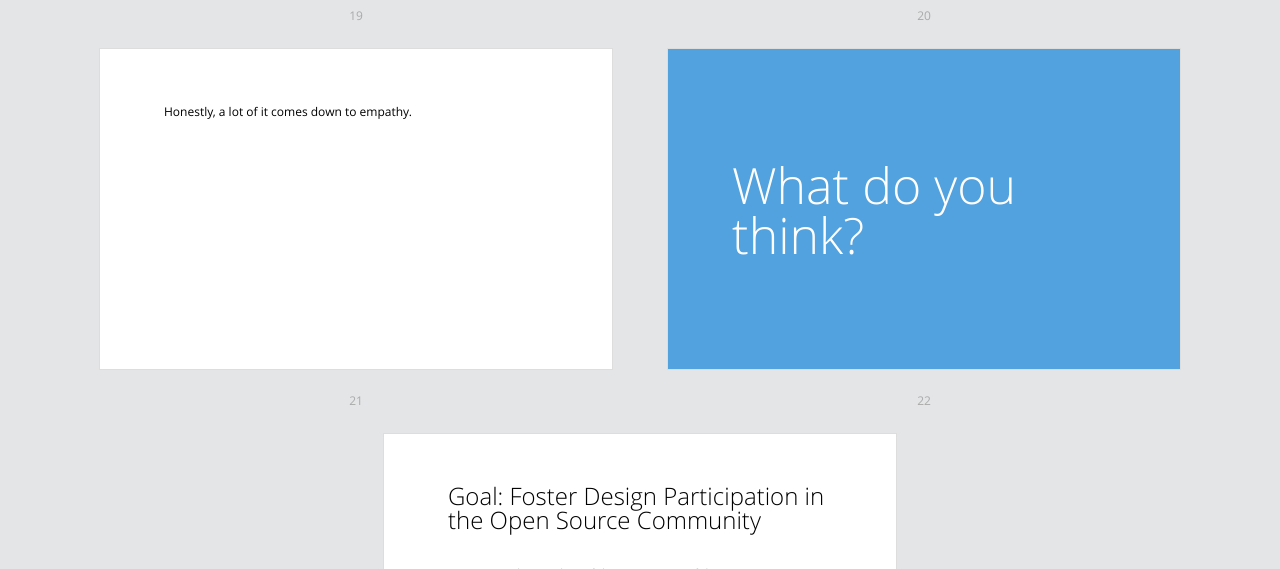
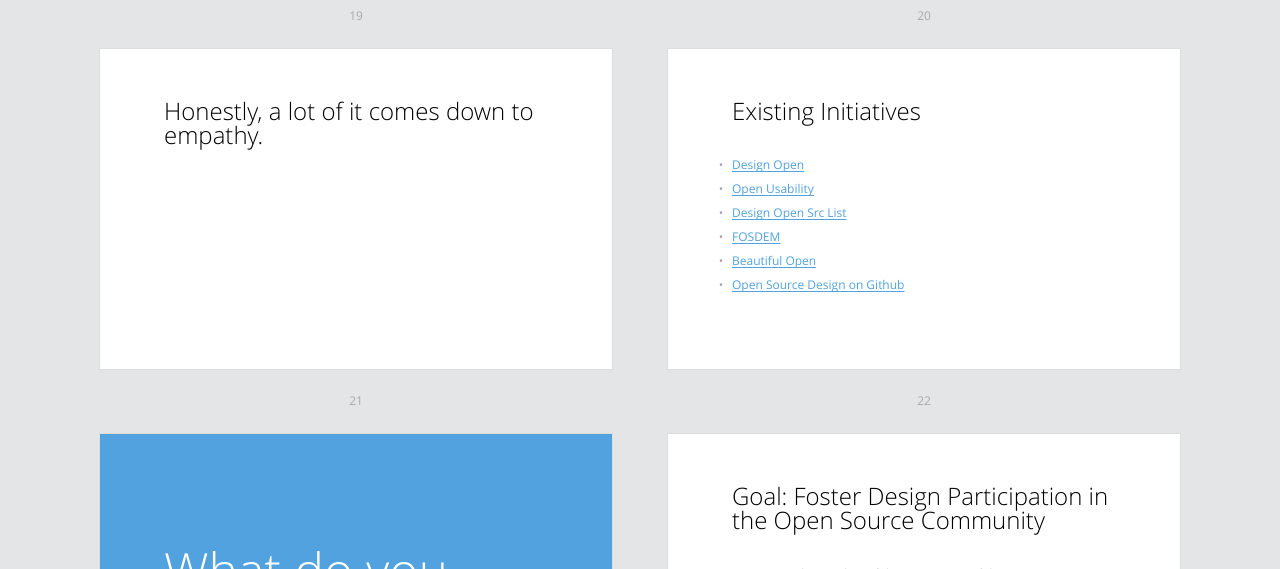
Before and after one commit to una/slides-osd, a website: page index.html in a window 1280 px wide. Shown: the part 4027-4596 px from the top of the page. Drawn offline with Linux system fonts and the light colour scheme; files that its build step writes are made by us from their sources; files whose address does not match are found by name.

Commit message:
added resource links

```diff
--- a/index.html
+++ b/index.html
@@ -166,6 +166,7 @@
 		<h2>Solution 3: Github Issues</h2>
 		<pre><code><mark class="important">design needed</mark> type:<mark>issue</mark> state:open is:<mark>public</mark></code></pre>
 		<pre><code><mark class="important">label:design</mark> state:open is:<mark>public</mark></code></pre>
+		<p class="note">But really, we need some kind of project board.</p>
 	</div></section>
 
 	<section class="slide"><div>
@@ -178,7 +179,19 @@
 	</div></section>
 
 	<section class="slide"><div>
-		Honestly, a lot of it comes down to empathy.
+		<h2>Honestly, a lot of it comes down to empathy.</h2>
+	</div></section>
+
+	<section class="slide"><div>
+		<h2>Existing Initiatives</h2>
+		<ul>
+			<li><a href="http://designopen.org/">Design Open</a></li>
+			<li><a href="http://openusability.org/">Open Usability</a></li>
+			<li><a href="http://designopensrc.com/">Design Open Src List</a></li>
+			<li><a href="https://fosdem.org/">FOSDEM</a></li>
+			<li><a href="http://beautifulopen.com/">Beautiful Open</a></li>
+			<li><a href="https://github.com/opensourcedesign">Open Source Design on Github</a></li>
+		</ul>
 	</div></section>
 
 	<section class="slide shout"><div>
```
